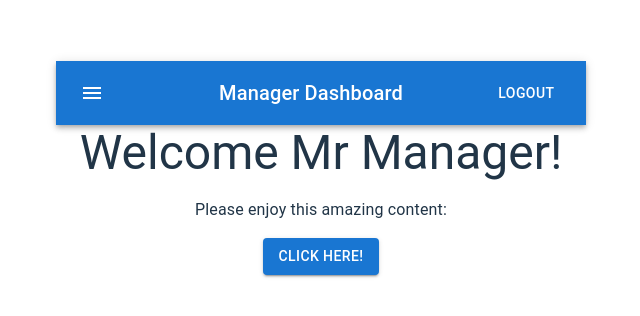
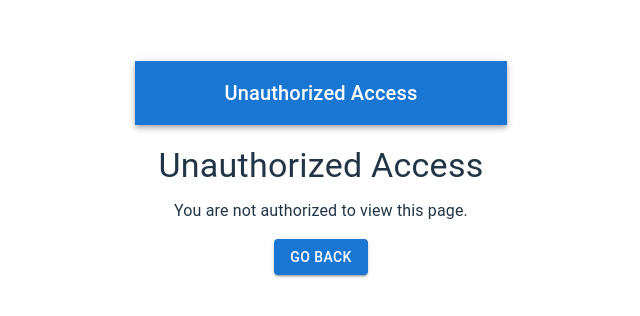
Before and after one commit to jonathanmui4/Employee-Manager, a React (Vite) app in the folder React-frontend/: page /dashboard/manager in a window 1280 px wide. Shown: the part 232-548 px from the top of the page, without its empty margins (319-959 px from the left). Built offline with nearby package versions, Linux system fonts and the light colour scheme; no server answers.

Commit message:
Implement unauthorize access page

```diff
--- a/React-frontend/src/App.jsx
+++ b/React-frontend/src/App.jsx
@@ -6,6 +6,7 @@ import SignUp from "./components/Signup";
 import Dashboard from "./components/HomeDashboard/Dashboard";
 import PrivateRoute from "./components/PrivateRoute";
 import ManagerDash from "./components/ManagerDashboard/ManagerDash";
+import ManagerRoute from "./components/ManagerRoute";
 
 function App() {
     // const [count, setCount] = useState(0)
@@ -22,7 +23,14 @@ function App() {
                     </PrivateRoute>
                 }
             />
-            <Route path="/dashboard/manager" element={<ManagerDash/>} />
+            <Route
+                path="/dashboard/manager"
+                element={
+                    <ManagerRoute>
+                        <ManagerDash />
+                    </ManagerRoute>
+                }
+            />
         </Routes>
     );
 }
--- a/React-frontend/src/components/Login.jsx
+++ b/React-frontend/src/components/Login.jsx
@@ -13,7 +13,6 @@ import LockOutlinedIcon from "@mui/icons-material/LockOutlined";
 import Typography from "@mui/material/Typography";
 import Container from "@mui/material/Container";
 import { createTheme, ThemeProvider } from "@mui/material/styles";
-import useLocalState from "../util/useLocalStorage";
 import { setJWTCookie } from "../util/jwtCookieUtil";
 import Copyright from "./Copyright";
 
@@ -46,7 +45,7 @@ export default function Login() {
             .then((data) => {
                 const { userFirstName, userLastName, userRole, token } = data;
                 console.log(userFirstName, userLastName, userRole, token);
-                // **Securely set JWT cookie:**
+                // **set JWT cookie:**
                 setJWTCookie(token);
                 navigate("/dashboard", { state: { userFirstName, userLastName, userRole, token } });
             })
--- /dev/null
+++ b/React-frontend/src/components/ManagerRoute.jsx
@@ -0,0 +1,39 @@
+import React, { useState, useEffect } from "react";
+import { Navigate, Outlet } from "react-router-dom";
+import { getJWTCookie } from "../util/jwtCookieUtil";
+import UnauthorizedPage from "./UnauthorizedPage";
+
+const ManagerRoute = ({ children }) => {
+    const [isAuthenticated, setIsAuthenticated] = useState(false);
+    const [isLoading, setIsLoading] = useState(true);
+    useEffect(() => {
+        const fetchAuthStatus = async () => {
+          try {
+            const response = await fetch('http://localhost:8080/home/admin', {
+              method: 'GET',
+              headers: {
+                Authorization: `Bearer ${getJWTCookie()}`,
+              },
+            });
+            if (response.status === 200) {
+              setIsAuthenticated(true);
+            } else {
+              setIsAuthenticated(false);
+            }
+          } catch (error) {
+            console.error('Error fetching authentication status:', error);
+            // Handle error gracefully, e.g., redirect to login or display an error message
+          } finally {
+            setIsLoading(false);
+          }
+        };
+
+        fetchAuthStatus();
+      }, []);
+      if (isLoading) {
+        return <div>Loading...</div>; // Or display a loading indicator
+      }
+    return isAuthenticated ? children : <UnauthorizedPage />;
+};
+
+export default ManagerRoute;
--- /dev/null
+++ b/React-frontend/src/components/UnauthorizedPage.jsx
@@ -0,0 +1,34 @@
+import React from 'react'
+// import { useHistory } from 'react-router-dom';
+import { AppBar, Button, Container, Toolbar, Typography } from '@mui/material'
+
+const UnauthorizedPage = () => {
+    // const history = useHistory();
+    const goBack = () => {
+        history.back();
+    }
+  return (
+    <div>
+      <AppBar position="static">
+        <Toolbar>
+          <Typography variant="h6" component="div" sx={{ flexGrow: 1 }}>
+            Unauthorized Access
+          </Typography>
+        </Toolbar>
+      </AppBar>
+      <Container maxWidth="sm" style={{ marginTop: '20px' }}>
+        <Typography variant="h4" align="center" gutterBottom>
+          Unauthorized Access
+        </Typography>
+        <Typography variant="body1" align="center" paragraph>
+          You are not authorized to view this page.
+        </Typography>
+        <Button variant="contained" color="primary" onClick={goBack}>
+          Go Back
+        </Button>
+      </Container>
+    </div>
+  )
+}
+
+export default UnauthorizedPage
--- a/React-frontend/src/util/useLocalStorage.js
+++ /dev/null
@@ -1,16 +0,0 @@
-import React, { useState, useEffect } from "react";
-
-function useLocalState(defaultValue, key) {
-  const [value, setValue] = useState(() => {
-    const localValue = localStorage.getItem(key);
-    return localValue !== null ? JSON.parse(localValue) : defaultValue;
-  });
-
-  useEffect(() => {
-    localStorage.setItem(key, JSON.stringify(value));
-  }, [key, value]);
-
-  return [value, setValue];
-}
-
-export default useLocalState;
```
